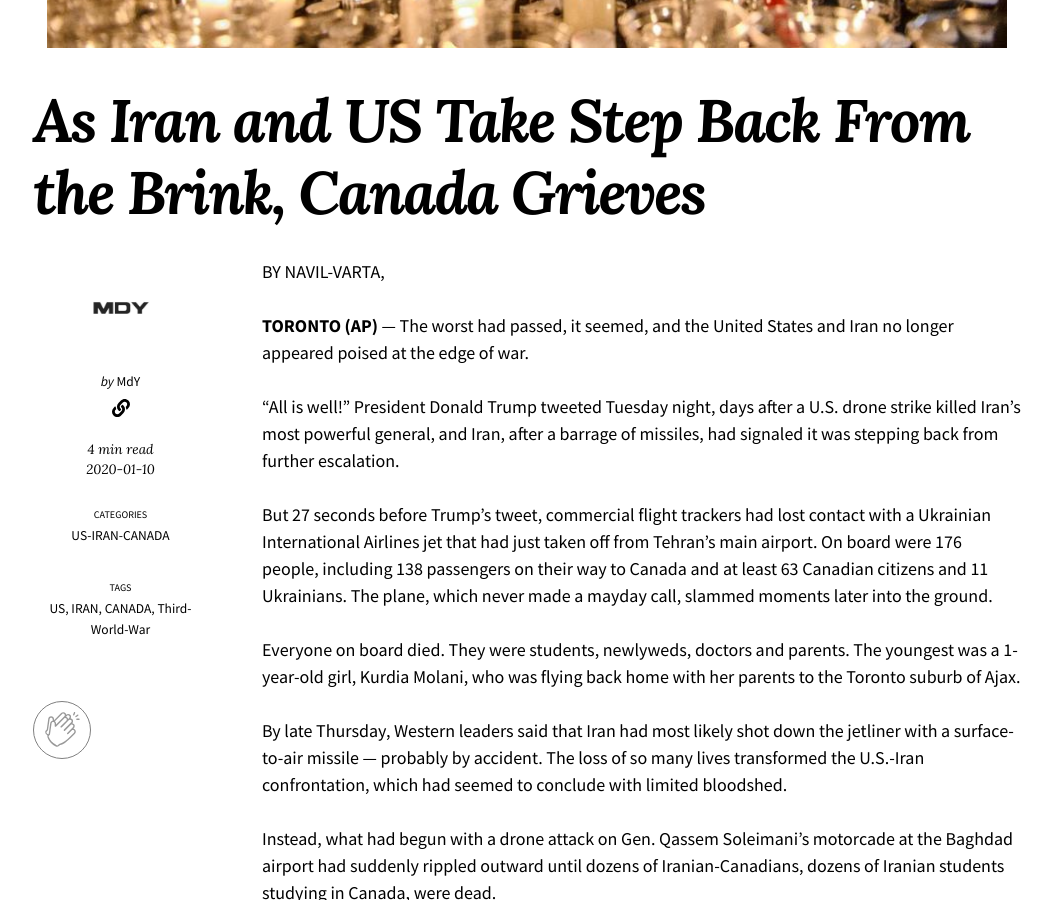
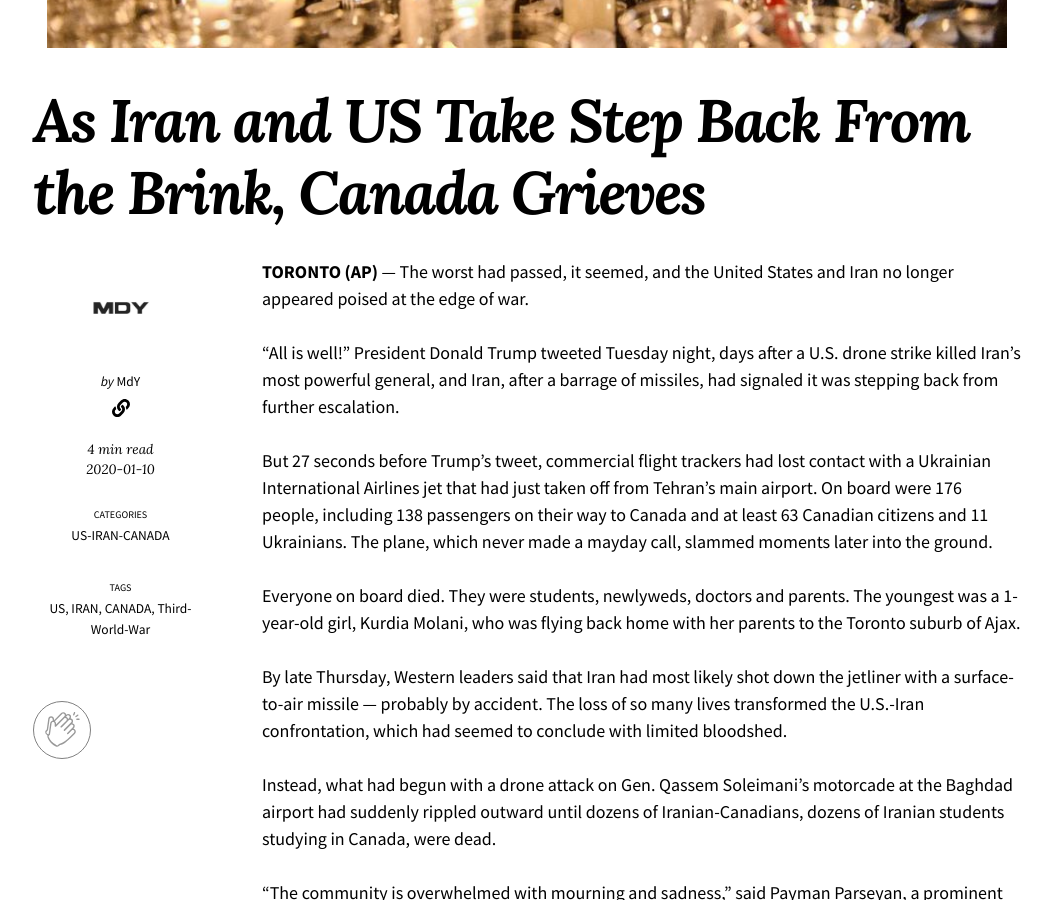
Before and after one commit to mcubescloud/navilvarta, a Jekyll site: the page built from _posts/2020-01-10-US-Iran-news.md, in a window 1280 px wide and 900 px high, scrolled down 638 px. Shown: the whole window, without its empty margins (113-1165 px from the left). Built offline with Jekyll 4.4.1, drawn with Linux system fonts in a browser that asks for light colours; nearby versions of some CDN libraries; comment, search, counter and statistics services are not loaded.

Commit message:
Update 2020-01-10-US-Iran-news.md

```diff
--- a/_posts/2020-01-10-US-Iran-news.md
+++ b/_posts/2020-01-10-US-Iran-news.md
@@ -12,7 +12,6 @@ tags:
 image: "/assets/download.jpg"
 
 ---
-BY NAVIL-VARTA,
 
 **TORONTO (AP)** — The worst had passed, it seemed, and the United States and Iran no longer appeared poised at the edge of war.
 
```
